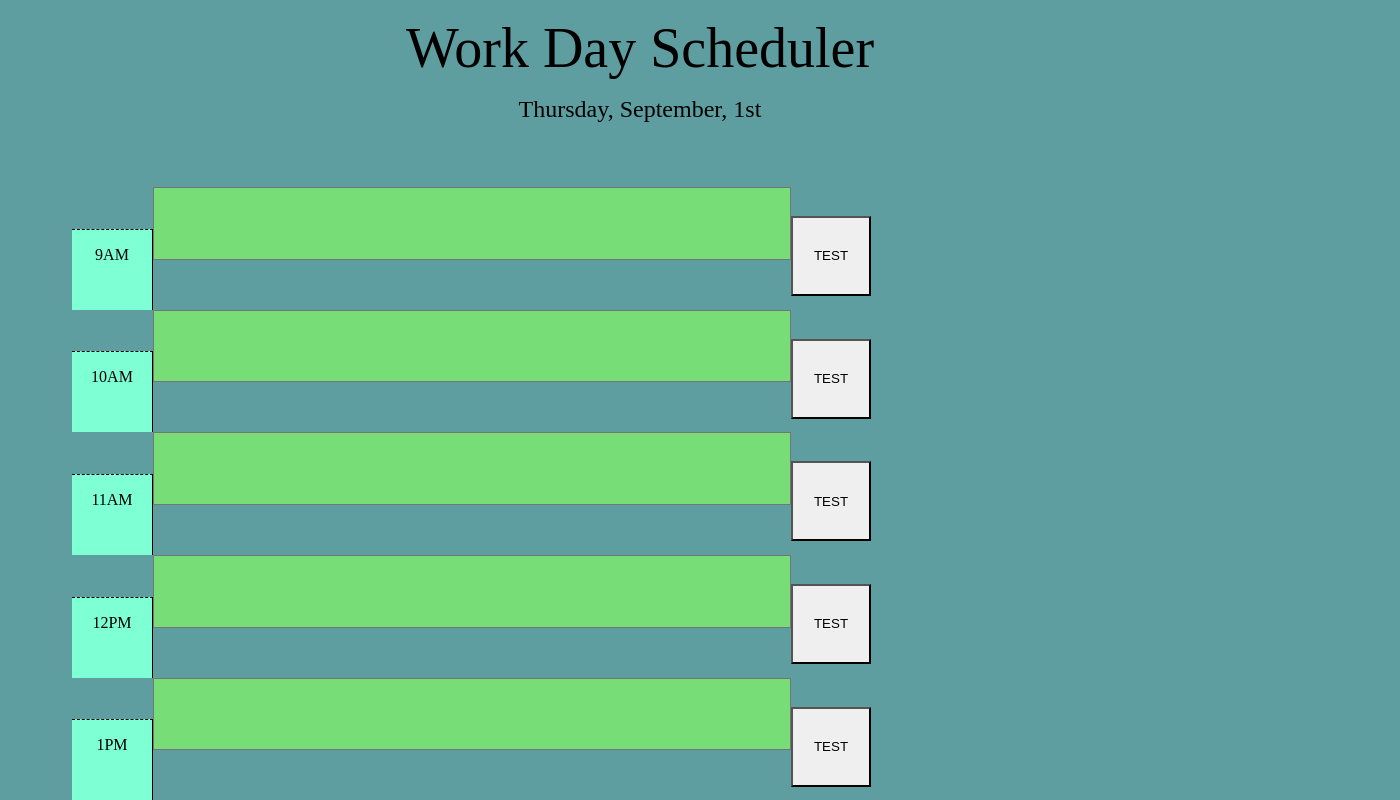
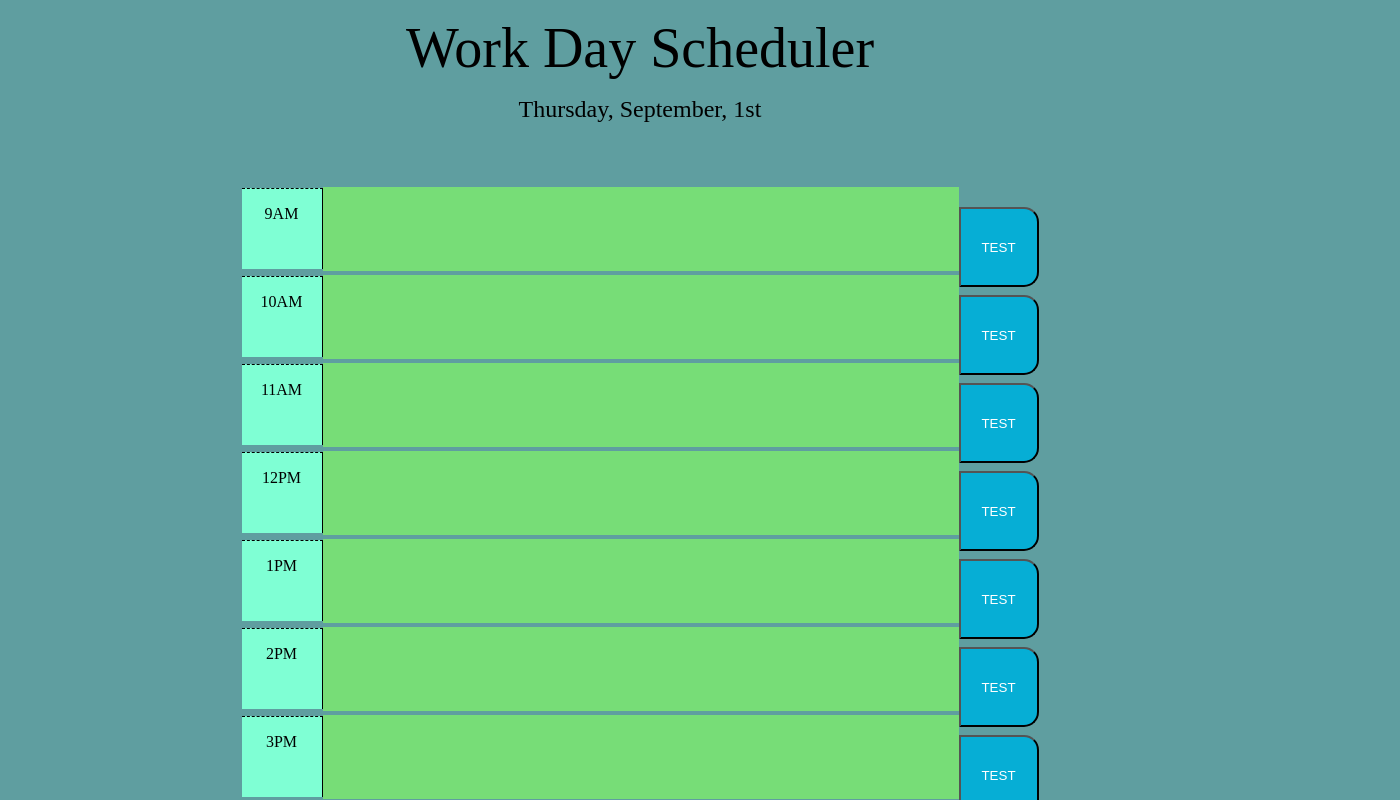
Before and after one commit to JGuerrero126/Work_Day_Redux, a React (Create React App) app: page / in a window 1280 px wide. Shown: the top 800 px of the page, 1400 px wide, since content can reach past the window. Built offline with nearby package versions, Linux system fonts and the light colour scheme.

Commit message:
brought the design closer to as-requested

```diff
--- a/src/App.js
+++ b/src/App.js
@@ -7,6 +7,7 @@ function App() {
     <div className="App">
       <Header />
       <Divider className="divider" />
+      <div>
         <TimeBlock time="9AM" index="9" />
         <TimeBlock time="10AM" index="10" />
         <TimeBlock time="11AM" index="11" />
@@ -17,6 +18,7 @@ function App() {
         <TimeBlock time="4PM" index="16" />
         <TimeBlock time="5PM" index="17" />
       </div>
+    </div>
   );
 }
 
--- a/src/Style.css
+++ b/src/Style.css
@@ -21,16 +21,17 @@ body {
 }
 
 .timeBlock {
-  display: inline-block;
-  width: 100%;
-  margin-left: 4rem;
-  margin-right: 4rem;
+  display: block;
+  text-align: center;
+  white-space: pre-wrap;
+  height: 5rem;
+  margin-bottom: 0.5rem;
 }
 
 .timeArea {
   display: inline-block;
   width: 5rem;
-  height: 5rem;
+  height: inherit;
   background-color: aquamarine;
   text-align: center;
   border-top: 0.1rem dashed black;
@@ -38,19 +39,30 @@ body {
 }
 
 .timeText {
-  display: inline-block;
   min-width: 50%;
-  height: 5em;
+  height: inherit;
   background: transparent;
-  /* border: none; */
+  border: none;
   resize: none;
+  white-space: pre-wrap;
   color: #000000;
+  margin-bottom: -3.25rem;
 }
 
 .timeButton {
-  display: inline-block;
+  /* display: inline-block; */
   width: 5rem;
-  height: 5rem;
+  height: inherit;
+  border-top-right-radius: 15px;
+  border-bottom-right-radius: 15px;
+  background-color: #06aed5;
+  color: white;
+  margin-bottom: -4rem;
+}
+
+.timeButton:hover {
+  font-size: 20px;
+  transition: all 0.3s ease-in-out;
 }
 
 .past {
--- a/src/components/TimeBlock.js
+++ b/src/components/TimeBlock.js
@@ -1,4 +1,4 @@
-import { Box, Button, Textarea, Text } from "@chakra-ui/react";
+import { Box, Button, Textarea, Text, Center, Grid } from "@chakra-ui/react";
 import React, { useEffect } from "react";
 import moment from "moment";
 
```
Lines whose indentation alone changed are shown as unchanged.
